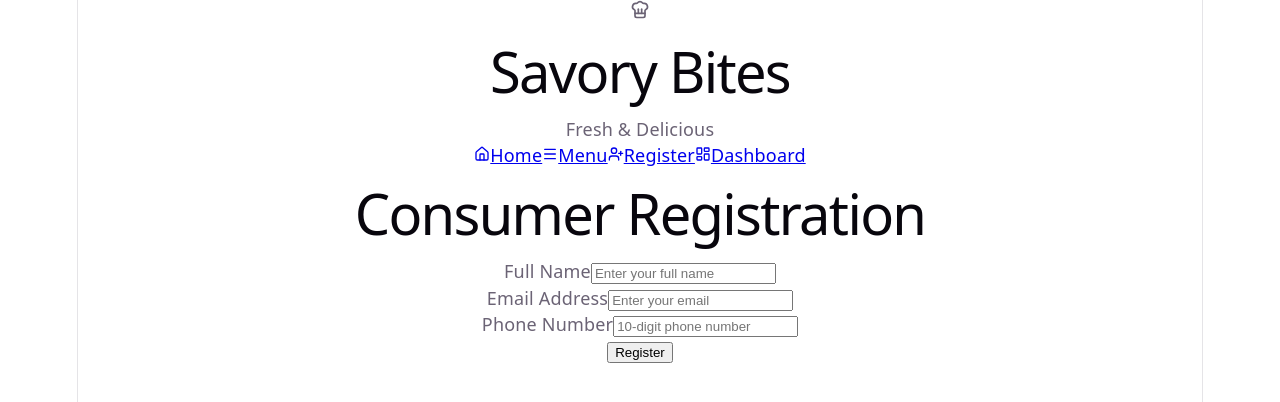
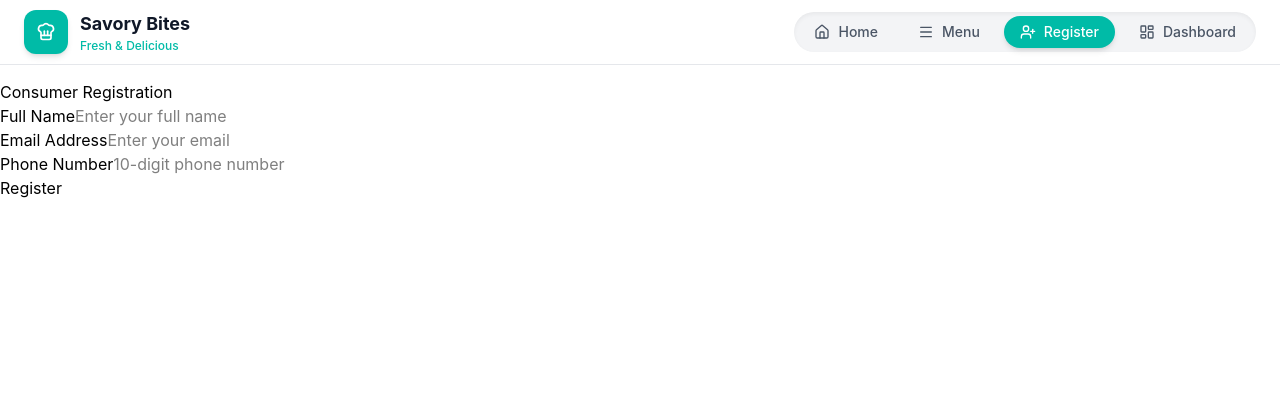
Before and after one commit to Shubhashissahu/restaurant-app, a React app in the folder frontend/: page /register in a window 1280 px wide. Shown: the top 402 px of the page. Built offline with nearby package versions, Linux system fonts and the light colour scheme; the HTML template or start-up script is replaced by a standard one.

Commit message:
Added dasboardpage on it

```diff
--- /dev/null
+++ b/frontend/postcss.config.js
@@ -0,0 +1,5 @@
+export default {
+  plugins: {
+    '@tailwindcss/postcss': {},
+  },
+}
--- a/frontend/src/index.css
+++ b/frontend/src/index.css
@@ -1,111 +1 @@
-:root {
-  --text: #6b6375;
-  --text-h: #08060d;
-  --bg: #fff;
-  --border: #e5e4e7;
-  --code-bg: #f4f3ec;
-  --accent: #aa3bff;
-  --accent-bg: rgba(170, 59, 255, 0.1);
-  --accent-border: rgba(170, 59, 255, 0.5);
-  --social-bg: rgba(244, 243, 236, 0.5);
-  --shadow:
-    rgba(0, 0, 0, 0.1) 0 10px 15px -3px, rgba(0, 0, 0, 0.05) 0 4px 6px -2px;
-
-  --sans: system-ui, 'Segoe UI', Roboto, sans-serif;
-  --heading: system-ui, 'Segoe UI', Roboto, sans-serif;
-  --mono: ui-monospace, Consolas, monospace;
-
-  font: 18px/145% var(--sans);
-  letter-spacing: 0.18px;
-  color-scheme: light dark;
-  color: var(--text);
-  background: var(--bg);
-  font-synthesis: none;
-  text-rendering: optimizeLegibility;
-  -webkit-font-smoothing: antialiased;
-  -moz-osx-font-smoothing: grayscale;
-
-  @media (max-width: 1024px) {
-    font-size: 16px;
-  }
-}
-
-@media (prefers-color-scheme: dark) {
-  :root {
-    --text: #9ca3af;
-    --text-h: #f3f4f6;
-    --bg: #16171d;
-    --border: #2e303a;
-    --code-bg: #1f2028;
-    --accent: #c084fc;
-    --accent-bg: rgba(192, 132, 252, 0.15);
-    --accent-border: rgba(192, 132, 252, 0.5);
-    --social-bg: rgba(47, 48, 58, 0.5);
-    --shadow:
-      rgba(0, 0, 0, 0.4) 0 10px 15px -3px, rgba(0, 0, 0, 0.25) 0 4px 6px -2px;
-  }
-
-  #social .button-icon {
-    filter: invert(1) brightness(2);
-  }
-}
-
-body {
-  margin: 0;
-}
-
-#root {
-  width: 1126px;
-  max-width: 100%;
-  margin: 0 auto;
-  text-align: center;
-  border-inline: 1px solid var(--border);
-  min-height: 100svh;
-  display: flex;
-  flex-direction: column;
-  box-sizing: border-box;
-}
-
-h1,
-h2 {
-  font-family: var(--heading);
-  font-weight: 500;
-  color: var(--text-h);
-}
-
-h1 {
-  font-size: 56px;
-  letter-spacing: -1.68px;
-  margin: 32px 0;
-  @media (max-width: 1024px) {
-    font-size: 36px;
-    margin: 20px 0;
-  }
-}
-h2 {
-  font-size: 24px;
-  line-height: 118%;
-  letter-spacing: -0.24px;
-  margin: 0 0 8px;
-  @media (max-width: 1024px) {
-    font-size: 20px;
-  }
-}
-p {
-  margin: 0;
-}
-
-code,
-.counter {
-  font-family: var(--mono);
-  display: inline-flex;
-  border-radius: 4px;
-  color: var(--text-h);
-}
-
-code {
-  font-size: 15px;
-  line-height: 135%;
-  padding: 4px 8px;
-  background: var(--code-bg);
-}
+@import "tailwindcss";
--- a/frontend/src/pages/Dashboard.jsx
+++ b/frontend/src/pages/Dashboard.jsx
@@ -1,116 +1,113 @@
-// src/pages/Dashboard.js
-import { useEffect, useState } from 'react';
-import axios from 'axios';
-import { Helmet } from 'react-helmet';
+// src/pages/Dashboard.jsx
+import { useEffect, useState } from "react";
+import axios from "axios";
+import { Users, Utensils, Clock, Plus } from "lucide-react";
 
-const API = 'http://localhost:5000/api';
+const API = "http://localhost:5000/api";
 
 export default function Dashboard() {
   const [consumers, setConsumers] = useState([]);
   const [menuItems, setMenuItems] = useState([]);
   const [newItem, setNewItem] = useState({
-    name: '',
-    description: '',
-    price: '',
-    category: 'Main Course'
+    name: "",
+    description: "",
+    price: "",
+    category: "Main Course",
   });
-  const [addMsg, setAddMsg] = useState('');
 
   useEffect(() => {
-    axios.get(`${API}/consumers`).then(r => setConsumers(r.data));
-    axios.get(`${API}/menu`).then(r => setMenuItems(r.data));
+    axios.get(`${API}/consumers`).then((r) => setConsumers(r.data));
+    axios.get(`${API}/menu`).then((r) => setMenuItems(r.data));
   }, []);
 
   const handleAddItem = async (e) => {
     e.preventDefault();
-    try {
     const res = await axios.post(`${API}/menu`, {
       ...newItem,
-        price: Number(newItem.price)
+      price: Number(newItem.price),
     });
-
     setMenuItems([...menuItems, res.data.item]);
-      setNewItem({
-        name: '',
-        description: '',
-        price: '',
-        category: 'Main Course'
-      });
-
-      setAddMsg('Item added successfully!');
-      setTimeout(() => setAddMsg(''), 3000);
-    } catch (err) {
-      setAddMsg(err.response?.data?.message || 'Failed to add item');
-    }
   };
 
-  const workingHours = [
-    { day: 'Mon – Fri', hours: '9:00 AM – 10:00 PM' },
-    { day: 'Saturday', hours: '10:00 AM – 11:00 PM' },
-    { day: 'Sunday', hours: '11:00 AM – 9:00 PM' },
-  ];
+  return (
+    <div className="bg-gray-50 min-h-screen pt-2 px-6">
+      <div className="max-w-7xl mx-auto space-y-10">
 
-  return (
-    <>
-      <Helmet>
-        <title>Dashboard — RestaurantApp</title>
-      </Helmet>
+        {/* HEADER */}
+        <h1 className="text-4xl font-bold text-gray-900">
+          Dashboard Overview
+        </h1>
 
-      <div className="page-container">
-        <h1>Dashboard</h1>
+        {/* 🔥 STATS CARDS */}
+        <div className="grid md:grid-cols-3 gap-6">
 
-        <div className="dashboard-grid">
+          <div className="bg-white p-6 rounded-2xl shadow flex items-center gap-4">
+            <Users className="text-teal-500" />
+            <div>
+              <p className="text-gray-500 text-sm">Consumers</p>
+              <h2 className="text-2xl font-bold">{consumers.length}</h2>
+            </div>
+          </div>
 
-          {/* Working Hours */}
-          <section className="dashboard-card">
-            <h2>Working Hours</h2>
-            {workingHours.map((wh) => (
-              <div key={wh.day} className="hours-row">
-                <strong>{wh.day}</strong>
-                <span>{wh.hours}</span>
+          <div className="bg-white p-6 rounded-2xl shadow flex items-center gap-4">
+            <Utensils className="text-teal-500" />
+            <div>
+              <p className="text-gray-500 text-sm">Menu Items</p>
+              <h2 className="text-2xl font-bold">{menuItems.length}</h2>
             </div>
-            ))}
-          </section>
+          </div>
 
-          {/* Add Menu Item */}
-          <section className="dashboard-card">
-            <h2>Add Menu Item</h2>
+          <div className="bg-white p-6 rounded-2xl shadow flex items-center gap-4">
+            <Clock className="text-teal-500" />
+            <div>
+              <p className="text-gray-500 text-sm">Status</p>
+              <h2 className="text-2xl font-bold">Open</h2>
+            </div>
+          </div>
 
-            {addMsg && (
-              <div className="alert alert-success">{addMsg}</div>
-            )}
+        </div>
 
-            <form onSubmit={handleAddItem}>
+        {/* 🔥 MAIN GRID */}
+        <div className="grid lg:grid-cols-2 gap-8">
+
+          {/* ADD ITEM */}
+          <div className="bg-white p-6 rounded-2xl shadow">
+            <h2 className="text-xl font-semibold mb-4 flex items-center gap-2">
+              <Plus size={18} /> Add Menu Item
+            </h2>
+
+            <form onSubmit={handleAddItem} className="space-y-4">
+
               <input
-                placeholder="Item name"
+                className="w-full border p-3 rounded-xl focus:ring-2 focus:ring-teal-400 outline-none"
+                placeholder="Item Name"
                 value={newItem.name}
                 onChange={(e) =>
                   setNewItem({ ...newItem, name: e.target.value })
                 }
-                required
               />
 
               <input
+                className="w-full border p-3 rounded-xl"
                 placeholder="Description"
                 value={newItem.description}
                 onChange={(e) =>
                   setNewItem({ ...newItem, description: e.target.value })
                 }
-                required
               />
 
               <input
-                placeholder="Price (₹)"
                 type="number"
+                className="w-full border p-3 rounded-xl"
+                placeholder="Price"
                 value={newItem.price}
                 onChange={(e) =>
                   setNewItem({ ...newItem, price: e.target.value })
                 }
-                required
-                min="0"
               />
 
               <select
+                className="w-full border p-3 rounded-xl"
                 value={newItem.category}
                 onChange={(e) =>
                   setNewItem({ ...newItem, category: e.target.value })
@@ -118,74 +115,87 @@ export default function Dashboard() {
               >
                 <option>Main Course</option>
                 <option>Starters</option>
-                <option>Beverages</option>
                 <option>Desserts</option>
               </select>
 
-              <button type="submit" className="btn btn-primary">
+              <button className="w-full bg-teal-500 text-white py-3 rounded-xl hover:bg-teal-600 transition">
                 Add Item
               </button>
             </form>
-          </section>
+          </div>
 
-          {/* Menu Items Table */}
-          <section className="dashboard-card full-width">
-            <h2>Menu Items ({menuItems.length})</h2>
+          {/* WORKING HOURS */}
+          <div className="bg-white p-6 rounded-2xl shadow">
+            <h2 className="text-xl font-semibold mb-4">Working Hours</h2>
 
-            <table className="data-table">
-              <thead>
+            <div className="space-y-3">
+              {[
+                { day: "Mon–Fri", time: "9 AM - 10 PM" },
+                { day: "Saturday", time: "10 AM - 11 PM" },
+                { day: "Sunday", time: "11 AM - 9 PM" },
+              ].map((item) => (
+                <div className="flex justify-between border-b pb-2">
+                  <span>{item.day}</span>
+                  <span className="text-gray-500">{item.time}</span>
+                </div>
+              ))}
+            </div>
+          </div>
+
+        </div>
+
+        {/* 🔥 TABLES */}
+        <div className="bg-white p-6 rounded-2xl shadow">
+          <h2 className="text-xl font-semibold mb-4">
+            Menu Items ({menuItems.length})
+          </h2>
+
+          <table className="w-full text-left">
+            <thead className="bg-gray-100">
               <tr>
-                  <th>Name</th>
-                  <th>Category</th>
-                  <th>Price</th>
-                  <th>Description</th>
+                <th className="p-3">Name</th>
+                <th className="p-3">Category</th>
+                <th className="p-3">Price</th>
               </tr>
             </thead>
-
             <tbody>
               {menuItems.map((item) => (
-                  <tr key={item._id}>
-                    <td>{item.name}</td>
-                    <td>{item.category}</td>
-                    <td>₹{item.price}</td>
-                    <td>{item.description}</td>
+                <tr key={item._id} className="border-b">
+                  <td className="p-3">{item.name}</td>
+                  <td className="p-3">{item.category}</td>
+                  <td className="p-3">₹{item.price}</td>
                 </tr>
               ))}
             </tbody>
           </table>
-          </section>
+        </div>
 
-          {/* Registered Consumers */}
-          <section className="dashboard-card full-width">
-            <h2>Registered Consumers ({consumers.length})</h2>
+        <div className="bg-white p-6 rounded-2xl shadow">
+          <h2 className="text-xl font-semibold mb-4">
+            Consumers ({consumers.length})
+          </h2>
 
-            <table className="data-table">
-              <thead>
+          <table className="w-full text-left">
+            <thead className="bg-gray-100">
               <tr>
-                  <th>Name</th>
-                  <th>Email</th>
-                  <th>Phone</th>
-                  <th>Registered</th>
+                <th className="p-3">Name</th>
+                <th className="p-3">Email</th>
+                <th className="p-3">Phone</th>
               </tr>
             </thead>
-
             <tbody>
               {consumers.map((c) => (
-                  <tr key={c._id}>
-                    <td>{c.name}</td>
-                    <td>{c.email}</td>
-                    <td>{c.phone}</td>
-                    <td>
-                      {new Date(c.createdAt).toLocaleDateString()}
-                    </td>
+                <tr key={c._id} className="border-b">
+                  <td className="p-3">{c.name}</td>
+                  <td className="p-3">{c.email}</td>
+                  <td className="p-3">{c.phone}</td>
                 </tr>
               ))}
             </tbody>
           </table>
-          </section>
+        </div>
 
       </div>
     </div>
-    </>
   );
 }
```
Lines whose indentation alone changed are shown as unchanged.
